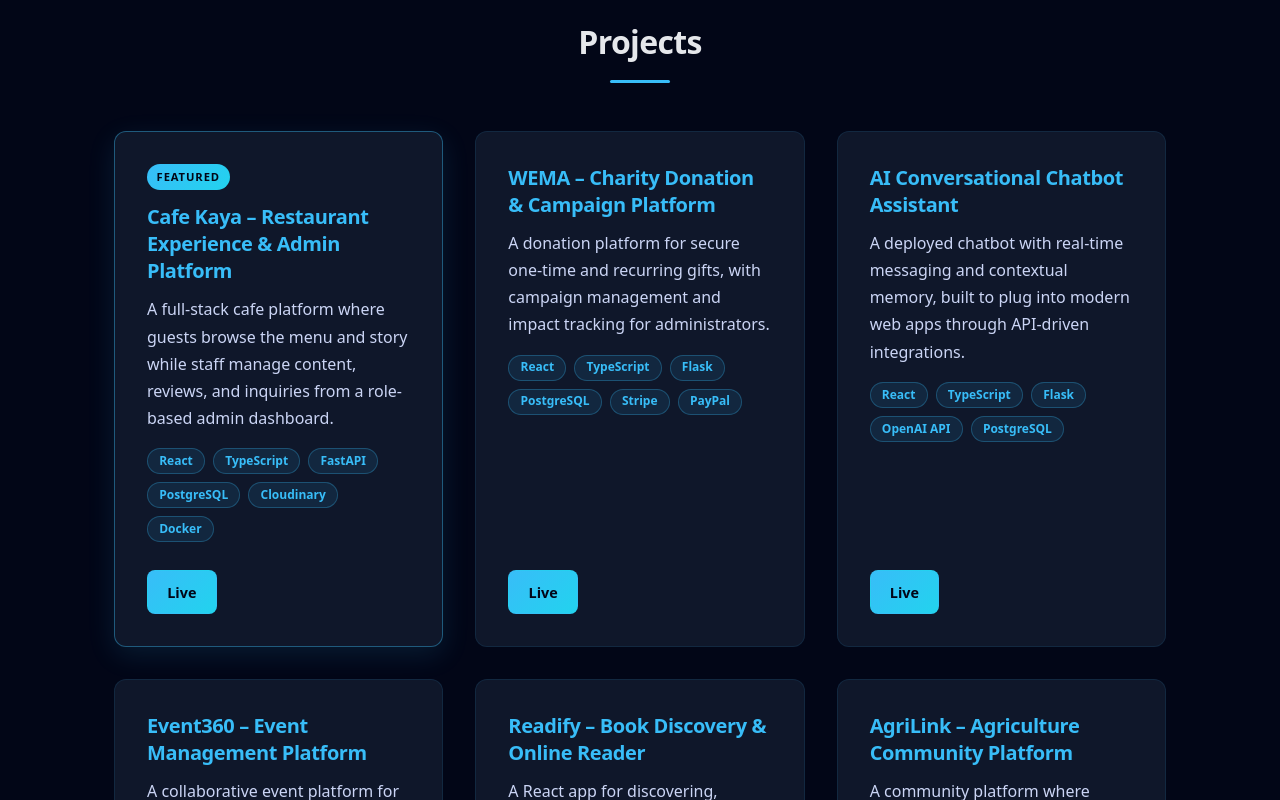
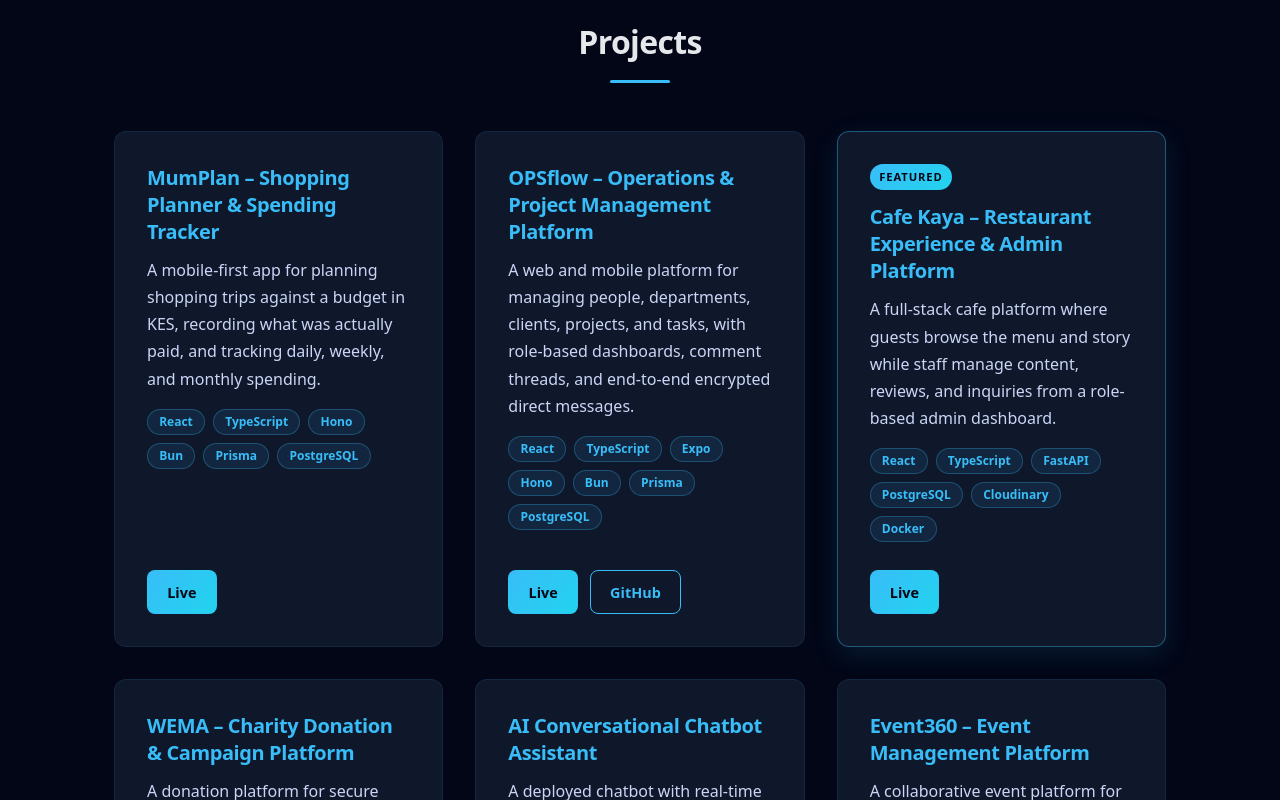
Before and after one commit to Ndet0/festus-dev-portfolio, a React (Vite) app: page / in a window 1280 px wide. Shown: the part 4560-5360 px from the top of the page. Built offline with nearby package versions, Linux system fonts and the light colour scheme.

Commit message:
Adds Projecs

```diff
--- a/src/Projects.jsx
+++ b/src/Projects.jsx
@@ -1,6 +1,23 @@
 import './Projects.css';
 
 const projects = [
+  {
+    id: 'mumplan',
+    title: 'MumPlan – Shopping Planner & Spending Tracker',
+    summary:
+      'A mobile-first app for planning shopping trips against a budget in KES, recording what was actually paid, and tracking daily, weekly, and monthly spending.',
+    tech: ['React', 'TypeScript', 'Hono', 'Bun', 'Prisma', 'PostgreSQL'],
+    liveUrl: 'https://mumplan-web.onrender.com/sign-in',
+  },
+  {
+    id: 'opsflow',
+    title: 'OPSflow – Operations & Project Management Platform',
+    summary:
+      'A web and mobile platform for managing people, departments, clients, projects, and tasks, with role-based dashboards, comment threads, and end-to-end encrypted direct messages.',
+    tech: ['React', 'TypeScript', 'Expo', 'Hono', 'Bun', 'Prisma', 'PostgreSQL'],
+    liveUrl: 'https://opsflow-web-18mx.onrender.com/login',
+    githubUrl: 'https://github.com/Ndet0/find-my-org',
+  },
   {
     id: 'cafe-kaya',
     title: 'Cafe Kaya – Restaurant Experience & Admin Platform',
```
